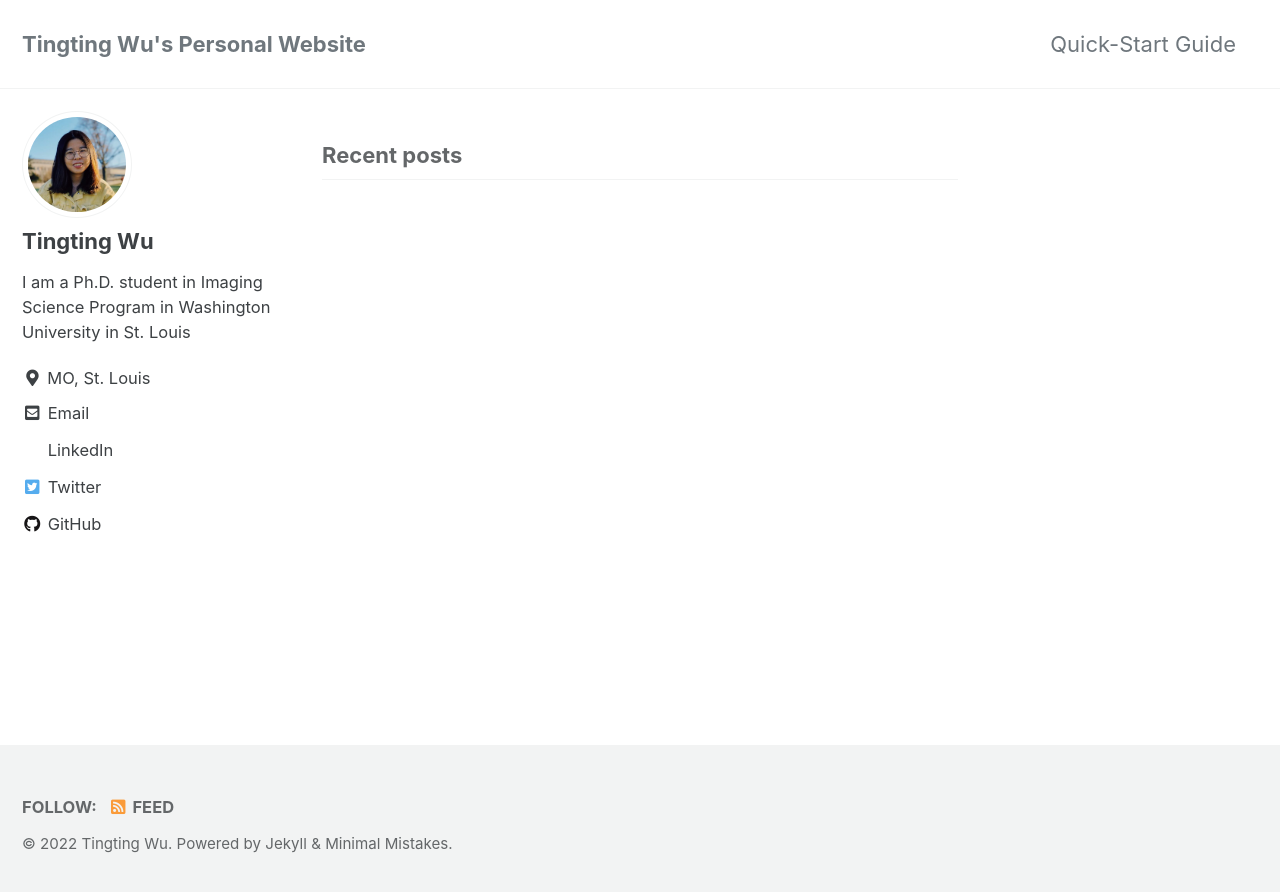
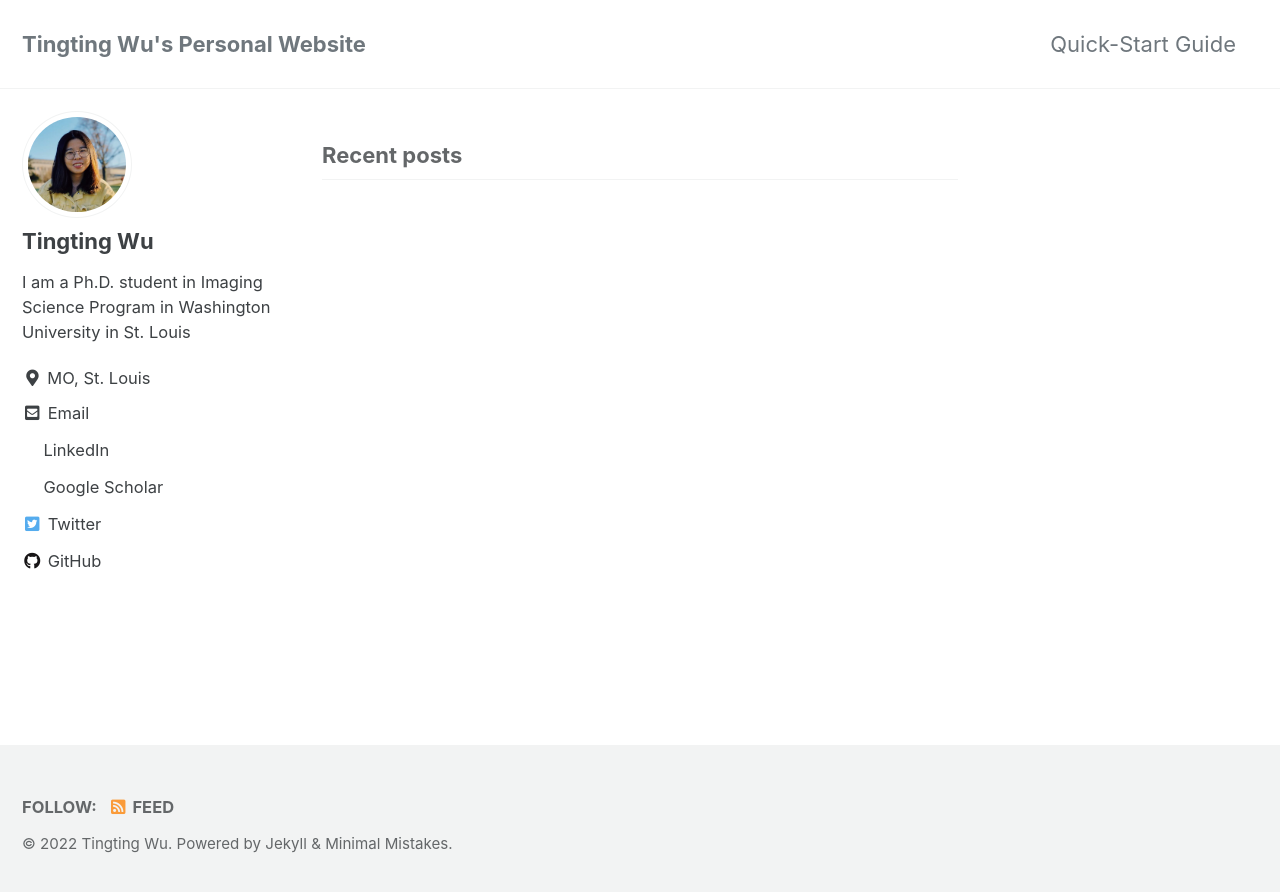
Before and after one commit to TingtingWu17/tingtingwu17.github.io, a Jekyll site: the page built from index.html, in a window 1280 px wide. Shown: the top 892 px of the page. Built offline with Jekyll 4.4.1, drawn with Linux system fonts in a browser that asks for light colours; cached includes are drawn as plain includes; the list of posts is cut into pages by our own code.

Commit message:
Update _config.yml

```diff
--- a/_config.yml
+++ b/_config.yml
@@ -114,8 +114,11 @@ author:
       icon: "fas fa-fw fa-envelope-square"
       url: "wu.t@wustl.edu"
     - label: "LinkedIn"
-      icon: "fas fa-fw fa-linked-in"
+      icon: "fas fa-linkedin-in"
       url: "https://www.linkedin.com/in/tingting-wu-722403131/"
+    - label: "Google Scholar"
+      icon: "fas fa-google"
+      url: "https://scholar.google.com/citations?user=Bp7Cif0AAAAJ&hl=enhttps://www.linkedin.com/in/tingting-wu-722403131/"
     - label: "Twitter"
       icon: "fab fa-fw fa-twitter-square"
       url: "https://twitter.com/Tingting_Wu_"
```
